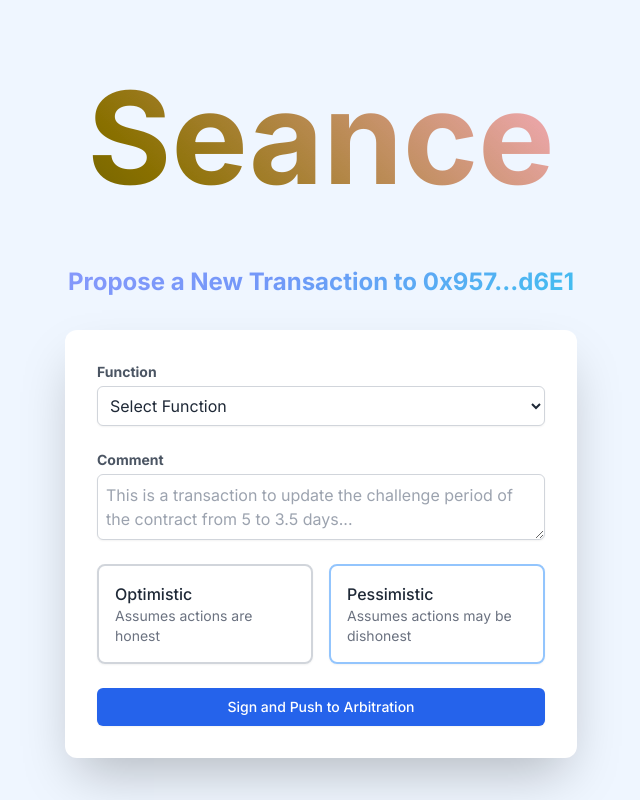
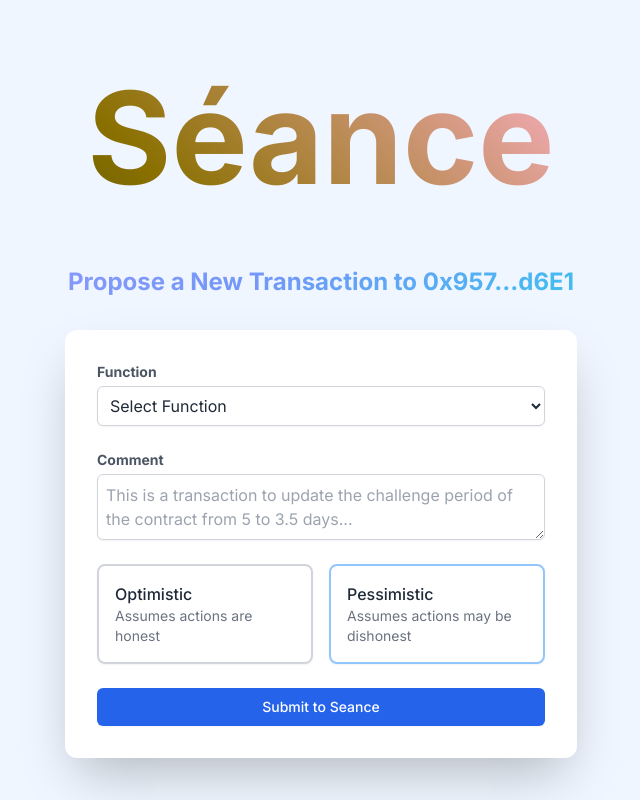
Before and after one commit to gmkung/curate-admin, a Next.js app: page /seance in a window 1280 px wide. Shown: the whole page, without its empty margins (319-959 px from the left). Built offline with nearby package versions, Linux system fonts and the light colour scheme.

Commit message:
More formatting

```diff
--- a/src/pages/seance.tsx
+++ b/src/pages/seance.tsx
@@ -71,7 +71,7 @@ const ProposeTransaction = () => {
     return (
         <div style={globalStyle} className="min-h-screen flex flex-col justify-center items-center px-4 bg-blue-50">
             <h1 style={seanceStyle} className="mb-8 text-center">
-                Seance
+                Séance
             </h1>
             <h2 style={headingStyle} className="text-2xl font-bold mb-8 text-center">
                 Propose a New Transaction to 0x957...d6E1
@@ -145,7 +145,7 @@ const ProposeTransaction = () => {
                     type="submit"
                     className="w-full flex justify-center py-2 px-4 border border-transparent rounded-md shadow-sm text-sm font-medium text-white bg-blue-600 hover:bg-blue-700 focus:outline-none focus:ring-2 focus:ring-offset-2 focus:ring-blue-500"
                 >
-                    Sign and Push to Arbitration
+                    Submit to Seance
                 </button>
             </form>
         </div>
```
